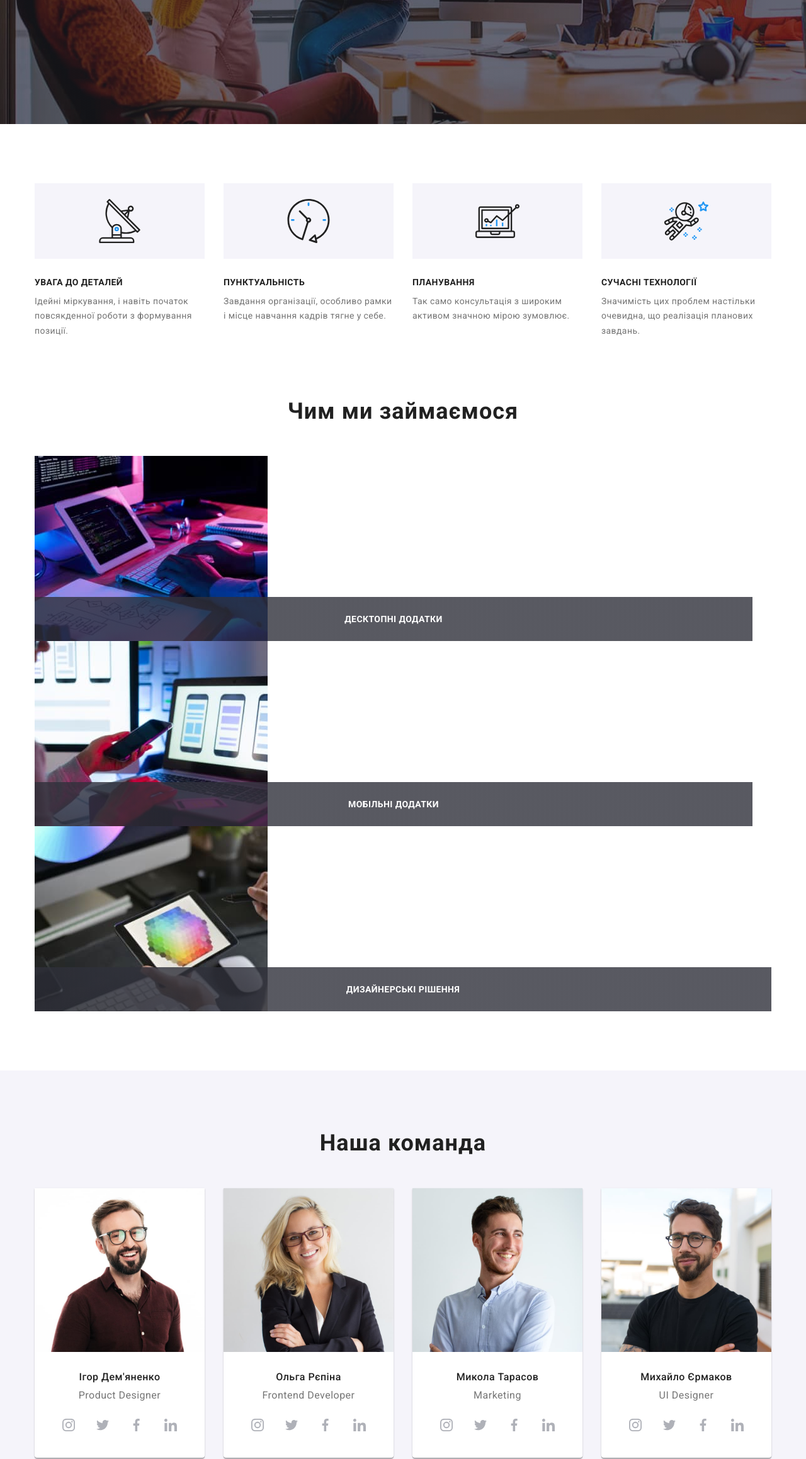
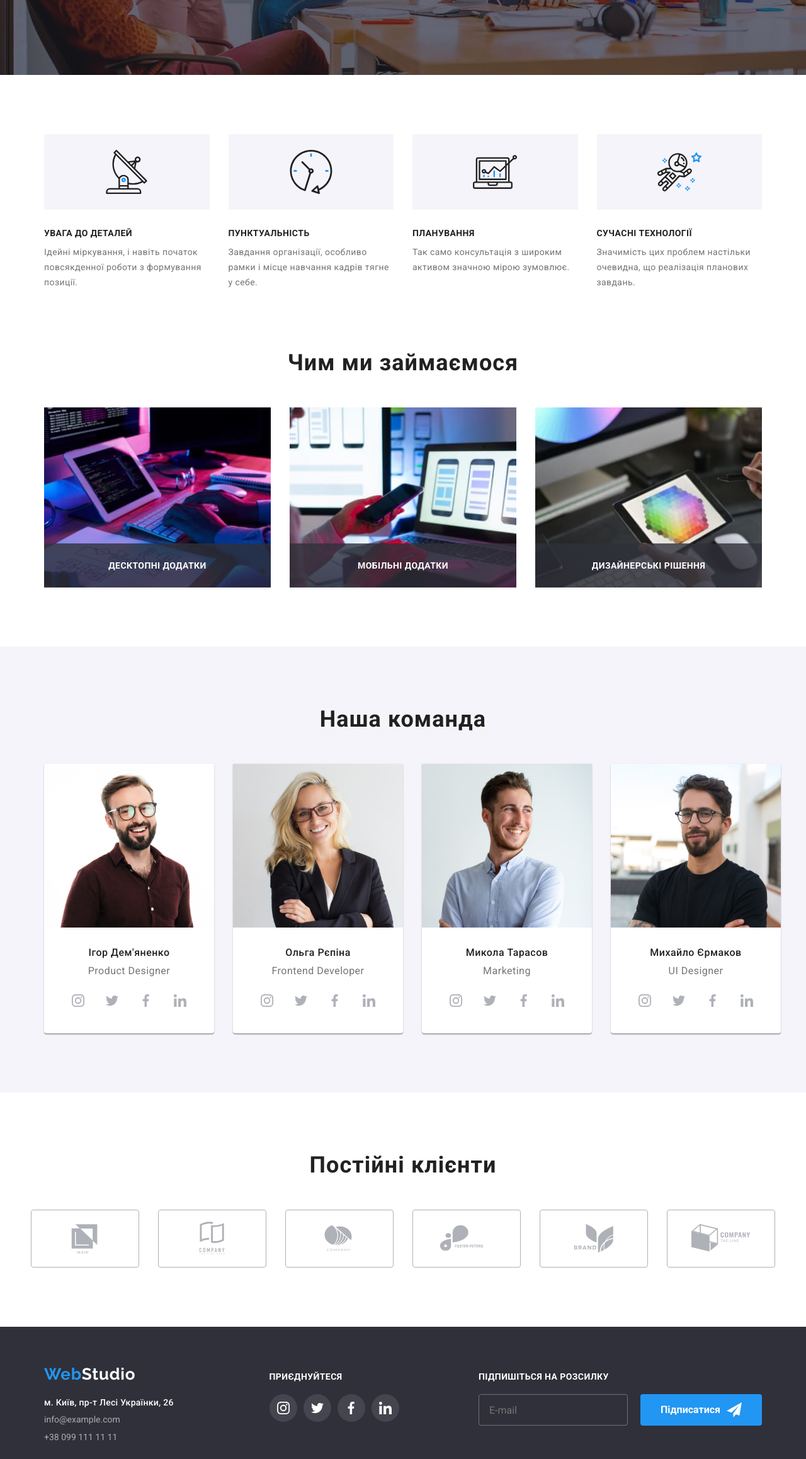
Before and after one commit to ssulphurr/goit-markup-hw-08, a plain HTML site: page index.html in a window 1280 px wide. Shown: the part 483-2800 px from the top of the page at 63% size. Drawn offline with nearby package versions, Linux system fonts and the light colour scheme.

Commit message:
adds hw 8 without adaptiv navbar

```diff
--- a/css/styles.css
+++ b/css/styles.css
@@ -318,7 +318,7 @@ footer .link {
 }
 
 /* what we do */
-.whatwedo__list{
+.whatwedo {
   display: flex;
 }
 .whatwedo__item:not(:last-child) {
--- a/index.html
+++ b/index.html
@@ -111,7 +111,7 @@
         </div>
       </section>
 
-      <section class="section-positioning">
+      <section class="section-positioning section__whatwedo">
         <div class="container">
           <h2 class="section-title">Чим ми займаємося</h2>
           <ul class="list whatwedo__list">
--- a/saas/components/_container.scss
+++ b/saas/components/_container.scss
@@ -1,5 +1,5 @@
 .container {
-    width: 1200px;
+    min-width: 480px;
     margin-left: auto;
     margin-right: auto;
     padding-left: 15px;
@@ -9,3 +9,9 @@
 .container h3 {
     margin-bottom: 10px;
 }
+
+@media screen and (min-width: 1200px) {
+    .container{
+        max-width: 1170px;
+    }
+}
--- a/saas/components/_forms.scss
+++ b/saas/components/_forms.scss
@@ -1,8 +1,16 @@
 // form in footer
+
+.mailing{
+    text-align: center;
+    min-width: 450px;
+}
+
 .mailing__form {
     display: flex;
     align-items: center;
-    gap: 12px;
+    gap: 20px;
+
+    flex-direction: column;
 }
 
 .mailing label {
@@ -21,7 +29,7 @@
     border: 1px solid rgba(255, 255, 255, 0.3);
     border-radius: 4px;
 
-    width: 358px;
+    width: 100%;
     height: 50px;
     padding-left: 16px;
     padding-right: 16px;
@@ -113,7 +121,7 @@
     letter-spacing: 0.03em;
     color: #757575;
 
-   padding: 20px 12.5px;
+   padding: 20px 0;
 }
 
 .label-checkbox a {
@@ -123,3 +131,15 @@
 .input-checkbox {
     width: 16px;
 }
+
+@media screen and (max-width: 768px) {
+    .label-checkbox {
+        font-size: 12px;
+    }
+}
+
+@media screen and (min-width: 1200px){
+    .mailing__form{
+        flex-direction: row;
+    }
+}
--- a/saas/components/_modal.scss
+++ b/saas/components/_modal.scss
@@ -1,5 +1,5 @@
 .modal {
-    width: 528px;
+    min-width: 450px;
     min-height: 581px;
     border-radius: 4px;
     background-color: #ffffff;
--- a/saas/layout/_clients.scss
+++ b/saas/layout/_clients.scss
@@ -1,13 +1,15 @@
-.clients{
+.clients {
   &__list {
     display: flex;
     flex-direction: row;
     justify-content: center;
     gap: 30px;
+
+    flex-wrap: wrap;
   }
 
   &__item {
-        width: 170px;
+    width: 210px;
     height: 92px;
   }
   &__icon {
@@ -18,3 +20,11 @@
     transition: fill 250ms cubic-bezier(0.4, 0, 0.2, 1);
   }
 }
+
+@media screen and (min-width: 1200px) {
+  .clients {
+    &__list {
+      flex-wrap: nowrap;
+    }
+  }
+}
--- a/saas/layout/_footer.scss
+++ b/saas/layout/_footer.scss
@@ -15,17 +15,24 @@
 }
 .footer-flex {
     display: flex;
-    align-items: baseline;
+
+    align-items: center;
     justify-content: space-between;
+
+    flex-direction: column;
+    gap: 60px;
 }
 
 .footer__contacts {
     display: block;
     width: 231px;
+
+    text-align: center;
 }
 
 .join {
     width: 206px;
+    text-align: center;
 }
 
 .join__text{
@@ -55,3 +62,21 @@
     height: 20px;
     fill: #ffffff;
 }
+
+@media screen and (min-width: 768px) {
+    .footer-flex{
+        flex-direction: row;
+        flex-wrap: wrap;
+        justify-content: space-around;
+    }
+}
+
+@media screen and (min-width: 1200px) {
+    .footer-flex {
+        align-items: baseline;
+        justify-content: space-between;
+    }
+    .footer__contacts, .join, .mailing{
+        text-align: start;
+    }
+}
--- a/saas/layout/_hero.scss
+++ b/saas/layout/_hero.scss
@@ -1,5 +1,5 @@
 .section-hero {
-    padding: 200px 0;
+    padding: 118px 0;
 
     max-width: 1600px;
     margin-left: auto;
@@ -12,8 +12,7 @@
 }
 
 .container-hero {
-    /* padding: 200px 0; */
-    width: 696px;
+    min-width: 360px;
     margin-left: auto;
     margin-right: auto;
     text-align: center;
@@ -25,9 +24,19 @@
 
 .hero-font {
     font-weight: 900;
-    font-size: 44px;
-    line-height: 1.36;
-    /* or 136% */
+    font-size: 26px;
+    line-height: calc(42px/26px);
     letter-spacing: 0.06em;
     text-transform: uppercase;
 }
+
+@media screen and (min-width: 768px) {
+    .section-hero {
+        padding: 118px 204px;
+    }
+}
+@media screen and (min-width: 1200px) {
+    .section-hero {
+        padding: 200px 0;
+    }
+}
--- a/saas/layout/_qualities.scss
+++ b/saas/layout/_qualities.scss
@@ -5,6 +5,7 @@
         line-height: 1.14;
         letter-spacing: 0.03em;
         text-transform: uppercase;
+        text-align: center;
     }
 
     &__description {
@@ -17,10 +18,15 @@
     &__list {
         display: flex;
         justify-content: space-between;
+        flex-direction: column;
+        gap: 30px;
+        &:last-child{
+            margin-bottom: 60px;
+        }
     }
 
     &__item {
-        width: 270px;
+        width: 100%;
     }
 
     &__icgroup {
@@ -38,3 +44,33 @@
         height: 70px;
     }
 }
+
+@media screen and (min-width: 768px) {
+    .qualities {
+        &__list {
+            flex-wrap: wrap;
+            flex-direction: row;
+        }
+
+        &__item {
+            flex-basis: calc((100% - 30px) / 2);
+        }
+        &__title{
+            text-align: start;
+        }
+    }
+}
+
+@media screen and (min-width: 1200px) {
+    .qualities {
+        &__list {
+            flex-wrap: nowrap;
+            &:last-child {
+                margin-bottom: 0;
+            }
+        }
+        &__item {
+            flex-basis: calc((100% - 30px) / 4);
+        }
+    }
+}
--- a/saas/layout/_team.scss
+++ b/saas/layout/_team.scss
@@ -1,14 +1,20 @@
 .team {
     &__list {
         display: flex;
+        flex-direction: column;
         gap: 30px;
     }
     &__item {
-        width: 270px;
+        min-width: 450px;
         background-color: #ffffff;
         border-radius: 0 0 4px 4px;
         box-shadow: 0px 1px 3px rgba(0, 0, 0, 0.12), 0px 1px 1px rgba(0, 0, 0, 0.14),
             0px 2px 1px rgba(0, 0, 0, 0.2);
+            img{
+                display: block;
+                width: 100%;
+                height: auto;
+            }
     }
     &__member {
         padding: 30px;
@@ -47,3 +53,32 @@
 .icon__link:focus .team__icon {
     fill: #ffffff;
 }
+
+
+@media screen and (min-width: 768px) {
+    .team {
+        &__list {
+            flex-wrap: wrap;
+            flex-direction: row;
+        }
+
+        &__item {
+            min-width: 354px;
+            flex-basis: calc((100% - 30px) / 2);
+        }
+    }
+}
+
+@media screen and (min-width: 1200px) {
+    .team {
+        &__list {
+            flex-wrap: nowrap;
+            flex-direction: row;
+        }
+
+        &__item {
+            min-width: 270px;
+            flex-basis: calc((100% - 30px) / 4);
+        }
+    }
+}
--- a/saas/layout/_whatwedo.scss
+++ b/saas/layout/_whatwedo.scss
@@ -1,5 +1,7 @@
-.whatwedo__list{
-    display: flex;
+.whatwedo {
+    &__list{
+        display: flex;
+    }
     &__item{
         position: relative;
         &:not(:last-child){
@@ -11,7 +13,7 @@
         bottom: 0;
 
         width: 100%;
-        height: 70px;
+        // height: 70px;
         padding-top: 27px;
         padding-bottom: 27px;
         background-image: linear-gradient(rgba(47, 48, 58, 0.8), rgba(47, 48, 58, 0.8));
@@ -25,3 +27,13 @@
         color: #ffffff;
     }
 }
+
+.section__whatwedo{
+    display: none;
+}
+
+@media screen and (min-width: 1200px){
+    .section__whatwedo{
+        display: flex;
+    }
+}
```
Also changed, not shown: css/main.css, css/main.min.css, 2 other files. Lines whose indentation alone changed are shown as unchanged.
